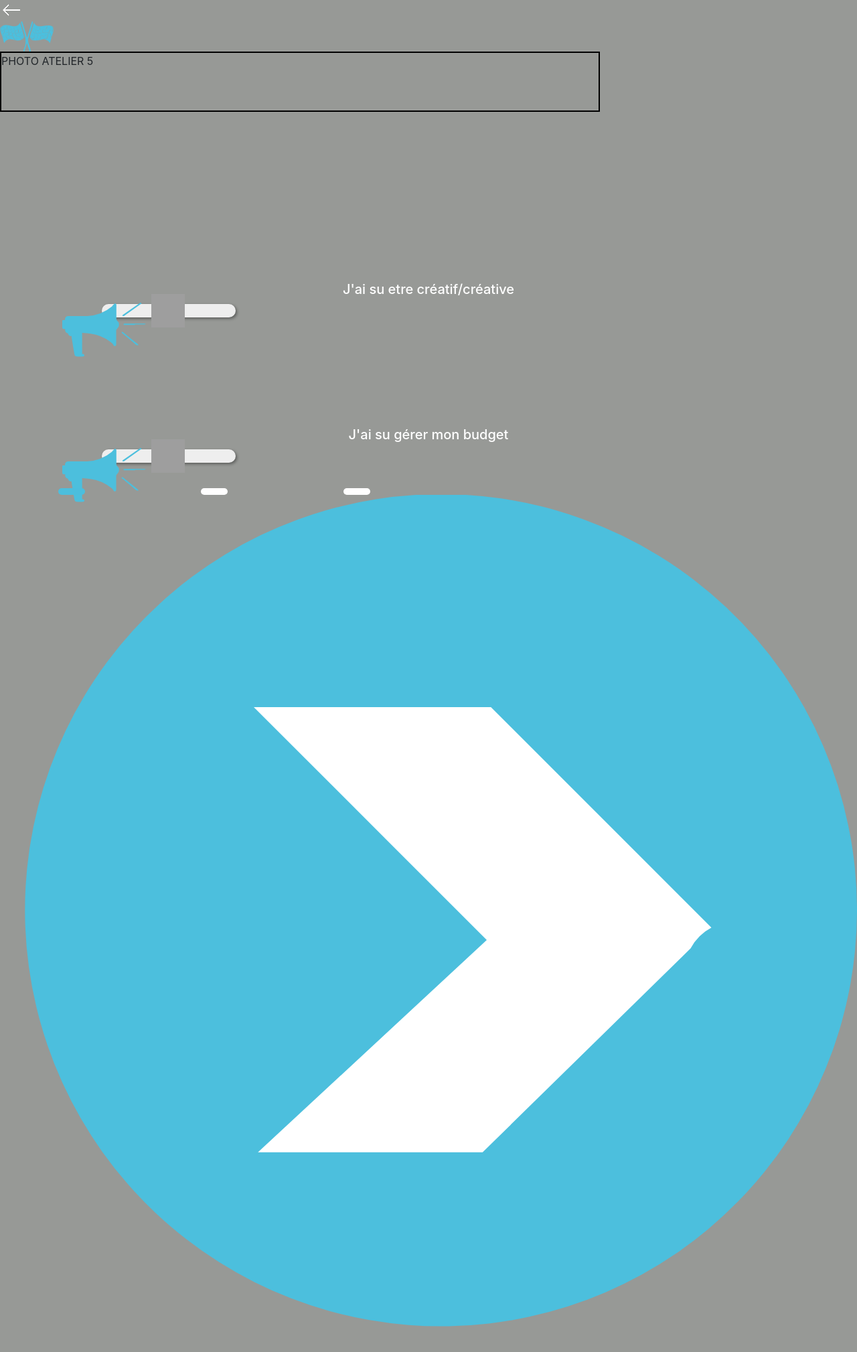
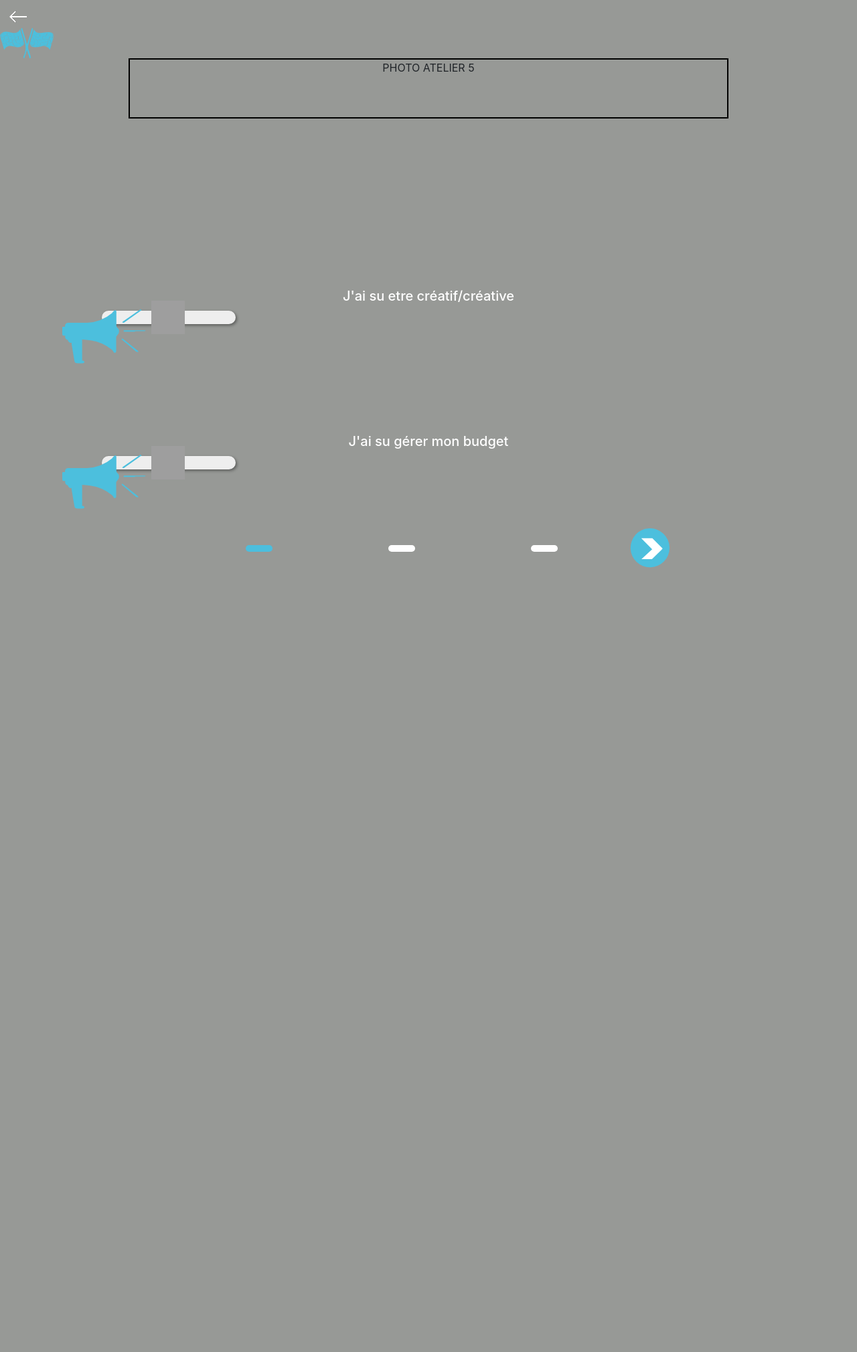
Before and after one commit to Wazlyy/projetCFA, a PHP site: page /resultat3.php in a window 1280 px wide. Shown: the whole page at 67% size. After the commit the page ends 848 px from the top, so only its background shows below. Run offline with PHP 8.4, Linux system fonts and the light colour scheme.

Commit message:
modif bootstrap

```diff
--- a/css/resultat3.css
+++ b/css/resultat3.css
@@ -8,6 +8,10 @@ body{
 
 justify-content: right;
 
+}
+.box{
+  display: flex;
+  justify-content: center;
 }
 
 .res2{
@@ -171,7 +175,10 @@ justify-content: right;
     font-weight: bold;
     content: '';
   }
-
+.zone_retour{
+ margin-left: 10px;
+ margin-top: 10px;
+}
   /*Zone pagination et bouton suivant*/
   .zone_pagination_at2
   {
@@ -196,10 +203,16 @@ justify-content: right;
     /*background-color: bisque;*/
     width: 50%;
     display: flex;
+   align-items: center;
+    justify-content: space-around;
+    margin-right: 20px;
+  }
+  .box{
 
-    justify-content: space-around;
+
+   text-align: center;
+
   }
-
   .page1
   {
     background-color:#4CBEDD;
@@ -237,3 +250,17 @@ justify-content: right;
 
 
   }
+  .centre{
+    margin-top: 40px;
+    display: flex;
+    justify-content: center;
+  }
+  .bouton_next_at2{
+
+   width: 60px;
+  }
+  .box2{
+    display: flex;
+    justify-content: center;
+    margin-top: 50px;
+  }
```
